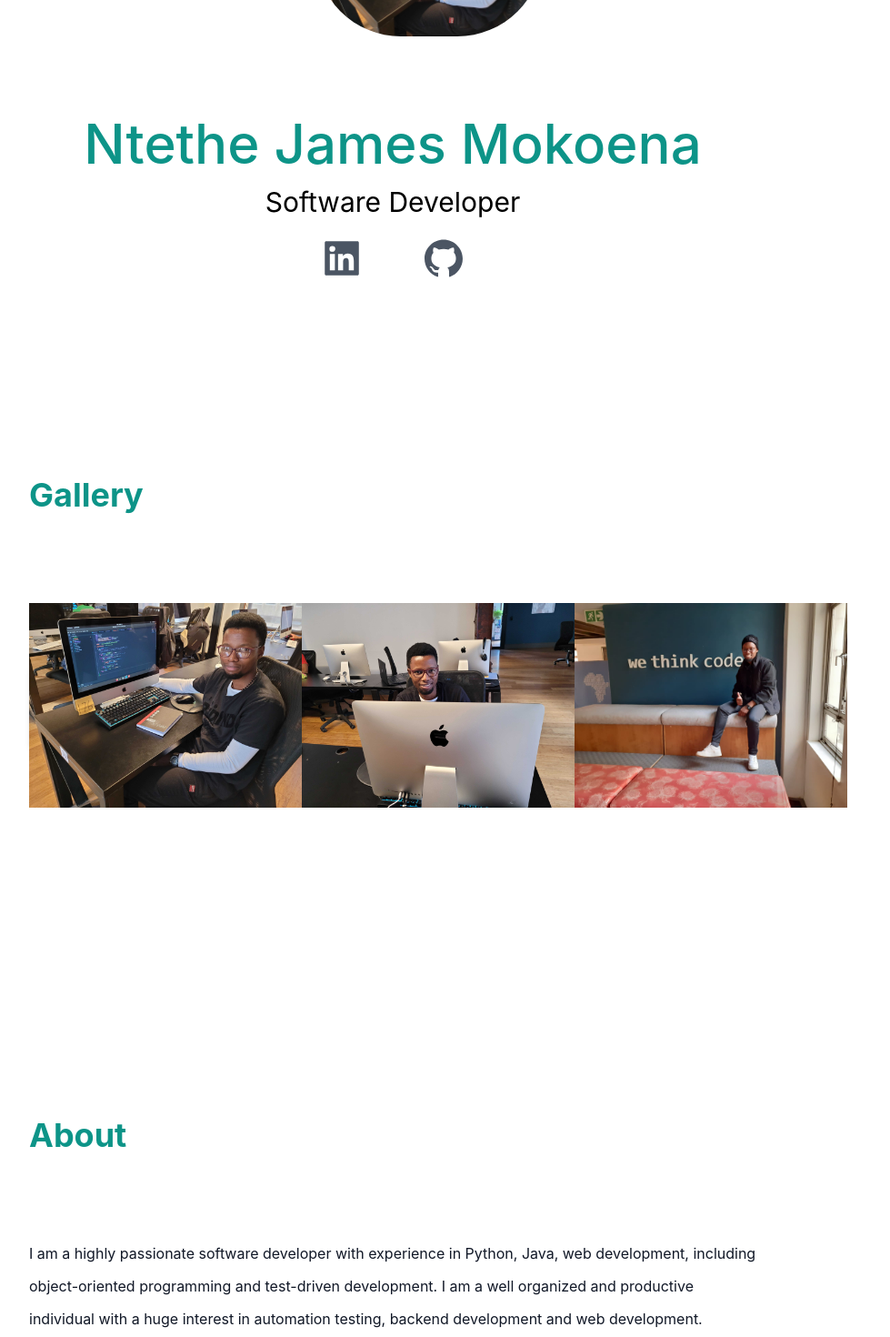
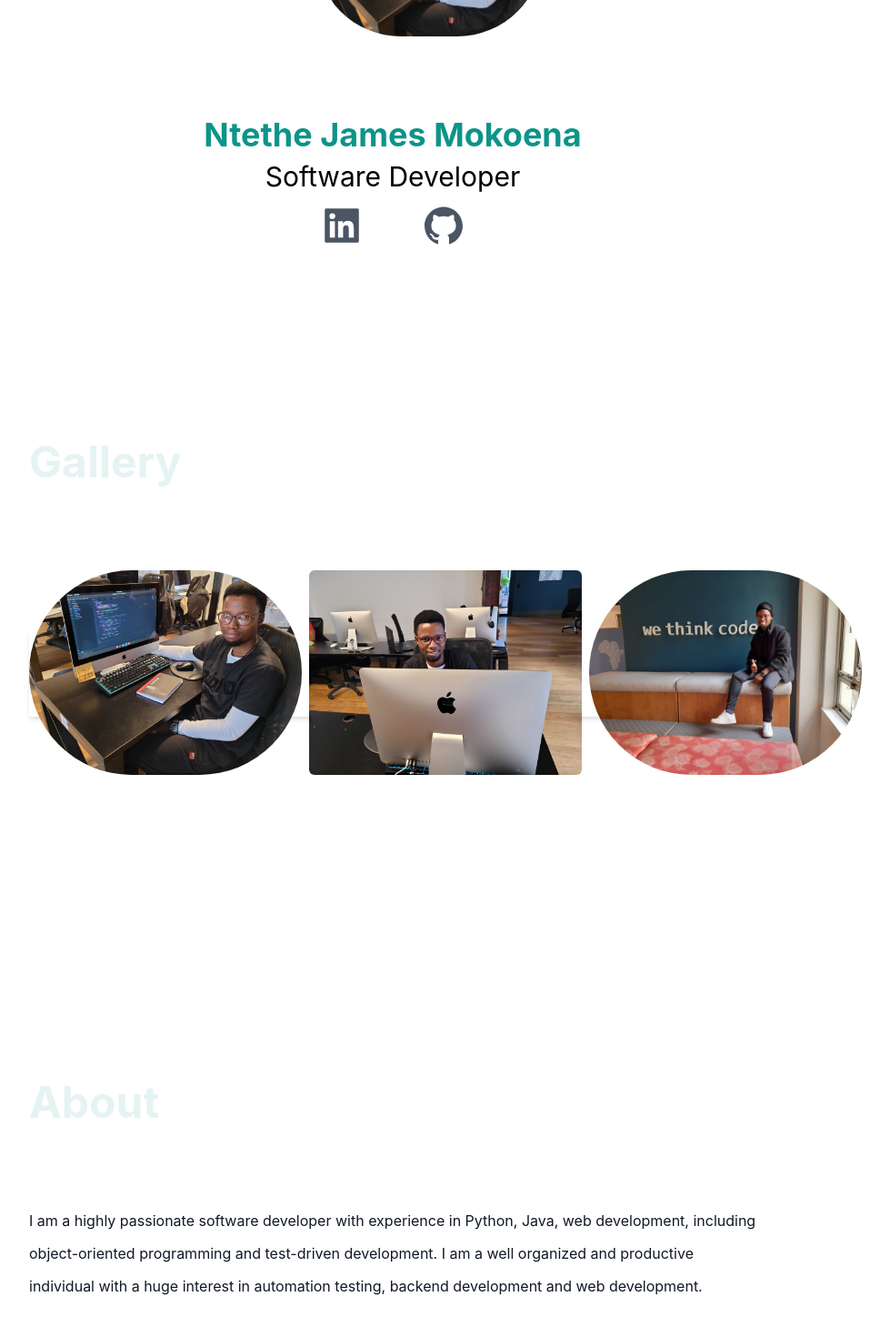
Before and after one commit to jamesmokoena/JamesMokoena_Portfolio, a Next.js app: page / in a window 1280 px wide. Shown: the part 320-1790 px from the top of the page at 91% size, without its empty margins (208-1187 px from the left). Built offline with nearby package versions, Linux system fonts and the light colour scheme.

Commit message:
made lots of changes

```diff
--- a/pages/index.js
+++ b/pages/index.js
@@ -22,7 +22,7 @@ export default function Home() {
         <meta name="description" content="Generated by create next app" />
         <link rel="icon" href="/favicon.ico" />
       </Head>
-      <main  className=" bg-white px-20 dark:bg-gray-900 md:px-20 lg:px-60">
+      <main  className=" bg-white px-20 dark:bg-gray-900 md:px-20 lg:px-60 scroll-smooth">
       <section >
             <h1 class= "h-5">
             </h1>
@@ -37,7 +37,7 @@ export default function Home() {
 
       <section className="min-h-screen ">
 
-    <nav className="sticky top-5 z-10 bg-white">
+    <nav className="sticky  top-5 z-10 bg-white">
 
 
   <div className="max-w-5xl mx-auto px-4">
@@ -70,15 +70,14 @@ export default function Home() {
 
       </div>
 
-
-
         <div className="text-center p-10 py-10">
 
-            <h2 className="text-3xl py-2 text-teal-600 font-medium dark:text-teal-400 md:text-6xl">
+            <h2 className=" py-2 text-teal-600 font-bold dark:text-teal-400 md:text-4xl">
               Ntethe James Mokoena
             </h2>
-            <h3 className="text-2xl py-2 dark:text-white md:text-3xl">
+            <h3 className=" dark:text-white md:text-3xl">
               Software Developer
+
             </h3>
 
             <div className="text-5xl flex justify-center gap-16 py-3 text-gray-600 dark:text-gray-400 ">
@@ -117,15 +116,20 @@ export default function Home() {
             <h1 class= "h-40">
             </h1>
             </section>
-        <h3 className="text-4xl py-1 text-teal-600 font-bold">Gallery</h3>
+
+       <h3 class=" text-teal-600 font-bold opacity-10 text-5xl  bg-blend-soft-light">Gallery</h3>
+
+
+
          <section >
             <h1 class= " h-40">
             </h1>
             </section>
-       <div className='flex items-center justify-between h-24 text-white  rounded-lg shadow-md '>
-       <Image  src={image1} width={300} height={300}  />
-       <Image  src={image2} width={300} height={300}  />
-       <Image  src={image3} width={300} height={300}  />
+       <div className='flex items-center justify-between h-24 text-white shadow-md space-x-2 '>
+
+       <Image  className='rounded-full ' src={image1} width={300} height={300}  />
+       <Image  class='rounded-md' src={image2} width={300} height={300}  />
+       <Image  className='rounded-full ' src={image3} width={300} height={300}  />
        </div>
        </div>
        </section>
@@ -145,7 +149,7 @@ export default function Home() {
             <h1 class= "h-60">
             </h1>
             </section>
-           <h3 className="text-4xl py-1 text-teal-600 font-bold " >About</h3>
+            <h3 class=" text-teal-600 font-bold opacity-10 text-5xl  bg-blend-soft-light">About</h3>
             <section >
             <h1 class= "h-20">
             </h1>
@@ -168,7 +172,7 @@ export default function Home() {
         <div id='skills' className="lg:flex gap-13">
 
 
-        <h3 className="text-4xl py-1 text-teal-600 font-bold">Skills</h3>
+        <h3 class=" text-teal-600 font-bold opacity-10 text-5xl  bg-blend-soft-light">Skills</h3>
             <div className="text-center shadow-lg p-10 rounded-xl my-10  dark:bg-white flex-1">
 
               <h3 className="text-lg font-medium pt-8 pb-2  ">
@@ -228,7 +232,7 @@ export default function Home() {
     <div class="-mx-4 flex flex-wrap lg:justify-between">
       <div class="w-full px-4 lg:w-1/2 xl:w-6/12">
         <div class="mb-12 max-w-[570px] lg:mb-0">
-        <h3 className="text-4xl py-1 text-teal-600 font-bold ">Contact Me</h3>
+        <h3 class=" text-teal-600 font-bold opacity-10 text-5xl bg-blend-soft-light">Contact Me</h3>
 
            <section >
             <h1 class= "h-12">
```
